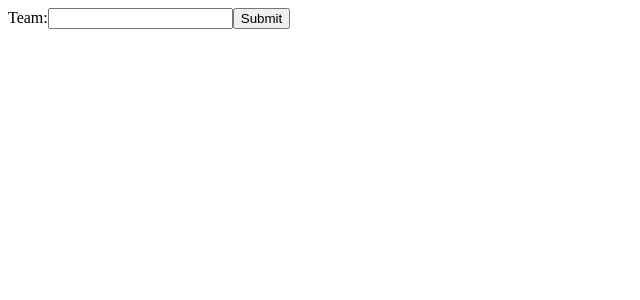
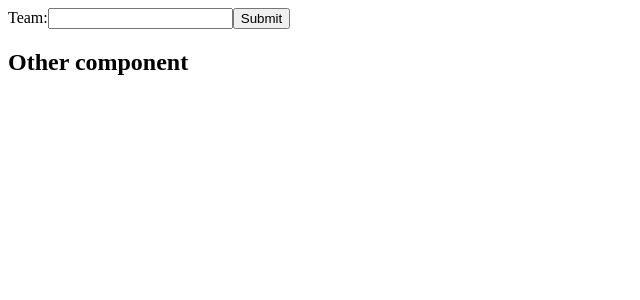
Before and after one commit to mattskel/predictions-react-express, a React app: page / in a window 1280 px wide. Shown: the top 300 px of the page, without its empty margins (0-640 px from the left). Built offline with nearby package versions, Linux system fonts and the light colour scheme.

Commit message:
React.lazy function Render a dynamic import as a regular component

```diff
--- /dev/null
+++ b/src/OtherComponent.js
@@ -0,0 +1,7 @@
+import React from 'react';
+
+export default function OtherComponent() {
+  return (
+    <h2>Other component</h2>
+  )
+}
--- a/src/PredictionForm.js
+++ b/src/PredictionForm.js
@@ -1,5 +1,7 @@
-import React, { Component} from "react";
+import React, { Component, Suspense } from "react";
 import _ from 'lodash';
+
+const OtherComponent = React.lazy(() => import('./OtherComponent'));
 
 class PredictionForm extends Component {
   constructor(props) {
@@ -21,11 +23,16 @@ class PredictionForm extends Component {
 
   render() {
     return (
-      <form onSubmit={this.handleSubmit}>
-        Team:
-        <input type="text" name="team" value={this.state.team} onChange={this.handleChange} />
-        <input type="submit" value="Submit" />
-      </form>
+      <div>
+        <form onSubmit={this.handleSubmit}>
+          Team:
+          <input type="text" name="team" value={this.state.team} onChange={this.handleChange} />
+          <input type="submit" value="Submit" />
+        </form>
+        <Suspense fallback={<div>Loading...</div>}>
+          <OtherComponent />
+        </Suspense>
+      </div>
     )
   }
 }
```
